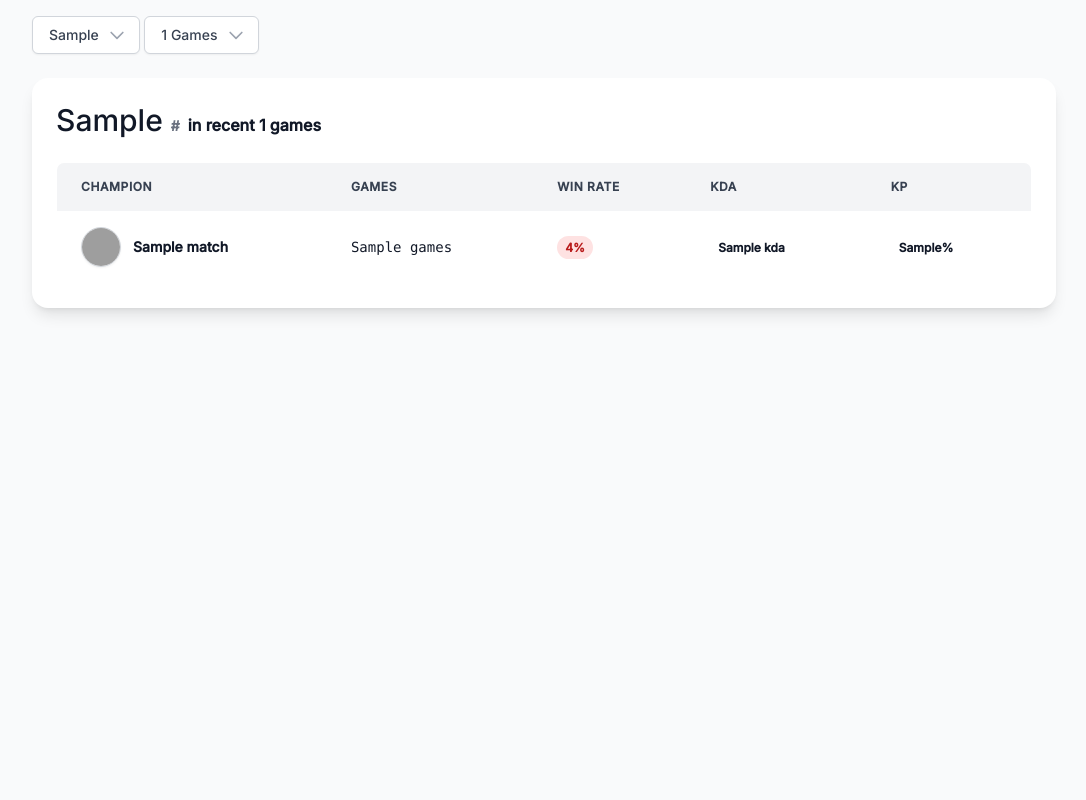
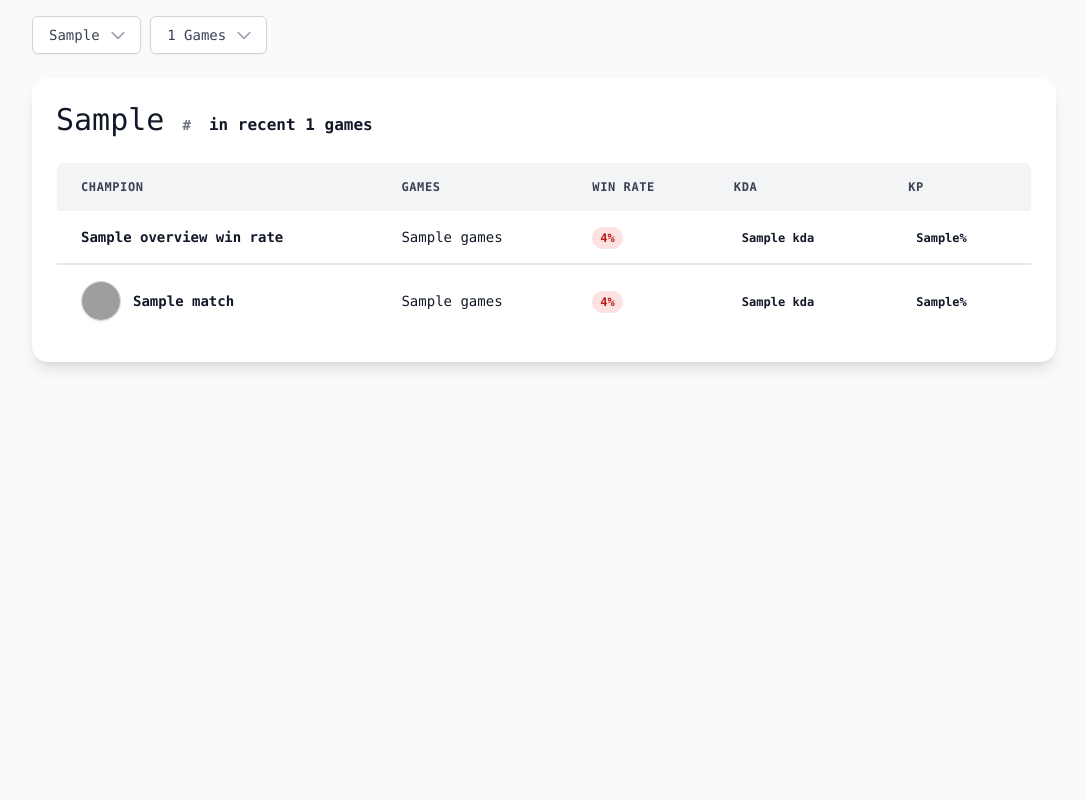
Before and after one commit to k801030/LOL-Analysis, a Flask app: template web/templates/champions.html in a window 1280 px wide. Shown: the whole page, without its empty margins (96-1182 px from the left). Run offline with Flask 3, Linux system fonts and the light colour scheme; the template is opened without the code that fills it: most values are stand-ins (such as "Sample title", 1, 10 or a date in 2020); some libraries are stand-ins or nearby versions; grey boxes are pictures that could not be loaded.

Commit message:
add overview stats in the first row

```diff
--- a/web/server.py
+++ b/web/server.py
@@ -1,6 +1,7 @@
 from flask import Flask, render_template, request
 
 from app.app import App
+from app.helpers import aggregate_win_rate
 
 
 server = Flask(__name__)
@@ -35,7 +36,7 @@ def index():
     app.set_count(selected_game_count)
 
     win_rate_map = app.get_win_rates_by_champions()
-
+    overview_win_rate = aggregate_win_rate(win_rate_map).to_html_dict()
     matches = [win_rate.to_html_dict() for win_rate in win_rate_map.values()]
 
     champion_images = {
@@ -49,6 +50,7 @@ def index():
         game_counts=game_counts,
         selected_game_count=selected_game_count,
         matches=matches,
+        overview_win_rate=overview_win_rate,
         champion_images=champion_images,
     )
 
--- a/web/templates/champions.html
+++ b/web/templates/champions.html
@@ -10,8 +10,7 @@
 
 
 </head>
-<body style="font-family: 'Inter', sans-serif; background-color: #f9fafb;"
-      class="font-roboto bg-gray-50 text-gray-900 min-h-screen p-4">
+<body class="font-mono bg-gray-50 text-gray-900 min-h-screen p-4">
 
 <div class="max-w-5xl mx-auto">
     <!-- Dropdown for User Selection -->
@@ -121,6 +120,36 @@
                 </tr>
                 </thead>
                 <tbody class="bg-white divide-y divide-gray-200">
+                <tr class="hover:bg-gray-50 transition ">
+                    <td class="px-6 py-4 font-mono border-b-2">
+                        <span class="font-bold">{{ overview_win_rate.name }}</span>
+                    </td>
+                    <td class="px-6 py-4 font-mono border-b-2">
+                        {{ overview_win_rate.games }}
+                    </td>
+                    <td class="px-6 py-4 border-b-2">
+                            <span class="px-2 py-1 rounded-full text-xs font-bold
+                              {% if overview_win_rate.win_rate > 60 %}bg-green-100 text-green-700
+                              {% elif overview_win_rate.win_rate < 40 %}bg-red-100 text-red-700{% endif %}">
+                              {{ overview_win_rate.win_rate }}%
+                            </span>
+                    </td>
+                    <td class="px-6 py-4 border-b-2">
+                            <span class="px-2 py-1 rounded-full text-xs font-bold
+                              {% if overview_win_rate.kda > 3 %}bg-green-100 text-green-700
+                              {% elif overview_win_rate.kda < 2 %}bg-red-100 text-red-700{% endif %}">
+                              {{ overview_win_rate.kda }}
+                            </span>
+                    </td>
+                    <td class="px-6 py-4 border-b-2">
+                            <span class="px-2 py-1 rounded-full text-xs font-bold
+                              {% if overview_win_rate.kp > 60 %}bg-green-100 text-green-700
+                              {% elif overview_win_rate.kp < 40 %}bg-red-100 text-red-700{% endif %}">
+                              {{ overview_win_rate.kp }}%
+                            </span>
+                    </td>
+                </tr>
+
                 {% for match in matches %}
                 <tr class="hover:bg-gray-50 transition">
                     <td class="px-6 py-4 flex items-center space-x-3">
```
Also changed, not shown: app/helpers.py (+14 -0 lines).
